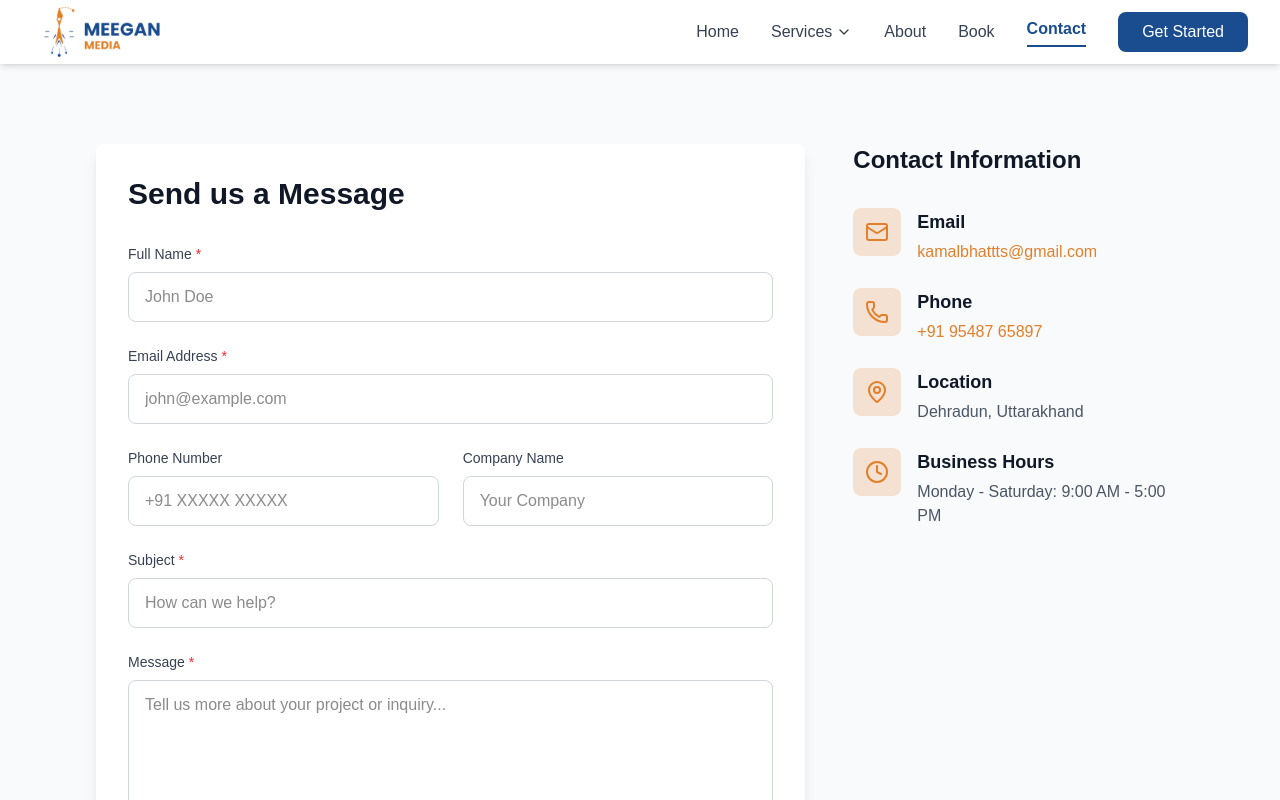
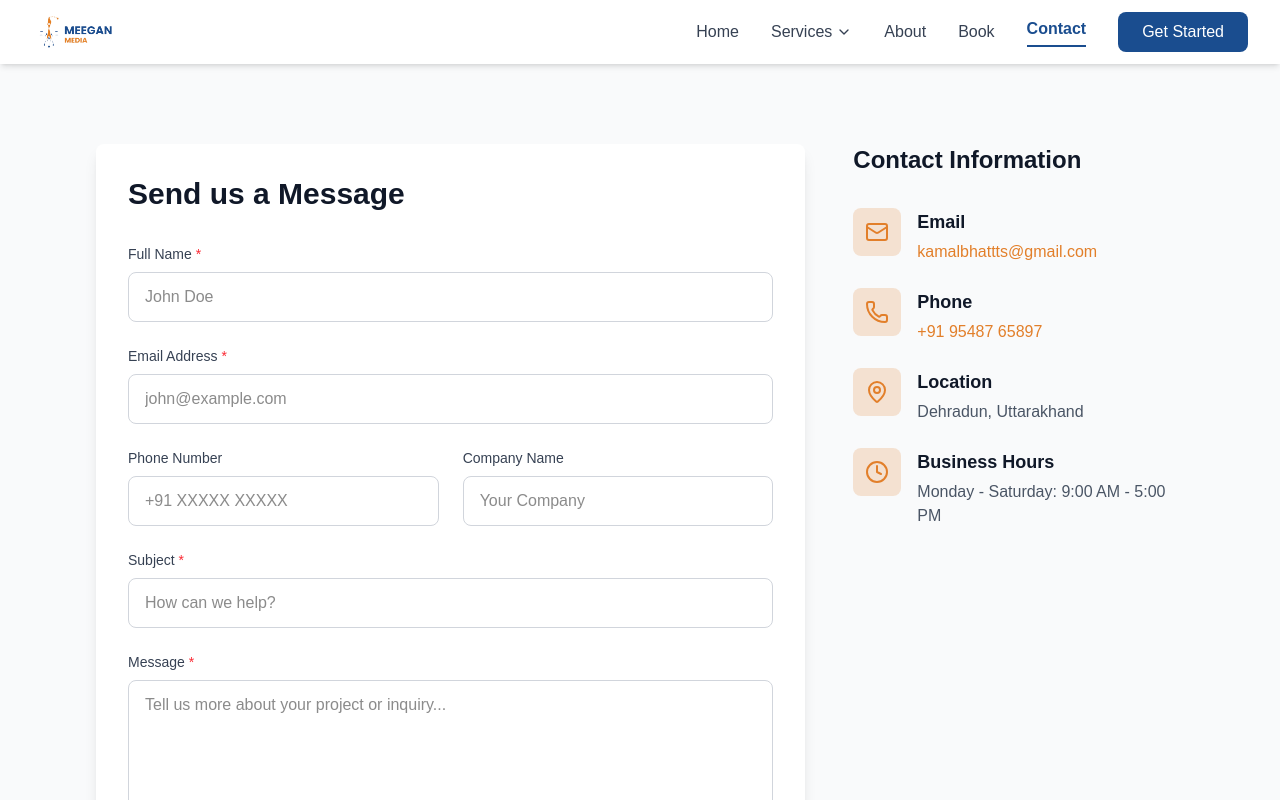
Before and after one commit to Vishwash-chauhan/kamalbhatt, a Next.js app: page /contact in a window 1280 px wide. Shown: the top 800 px of the page. Built offline with nearby package versions, Linux system fonts and the light colour scheme.

Commit message:
comented the non ready components

```diff
--- a/app/components/header.tsx
+++ b/app/components/header.tsx
@@ -45,9 +45,9 @@ export default function Header() {
             <Image
               src="/Meegan Media Logo.png"
               alt="Meegan Media Logo"
-              width={240}
-              height={80}
-              className="h-16 w-auto"
+              width={120}
+              height={40}
+              className="h-10 w-auto"
               priority
             />
           </Link>
--- a/app/contact/page.tsx
+++ b/app/contact/page.tsx
@@ -25,7 +25,7 @@ export default function ContactPage() {
         </div>
       </div>
       <Testimonials />
-      <Clients />
+      {/* <Clients /> */}
     </main>
 
   );
--- a/app/page.tsx
+++ b/app/page.tsx
@@ -15,9 +15,9 @@ export default function Home() {
       <ServicesSection />
       <AboutSection />
       <AboutMeeganMedia />
-      <Clients />
+      {/* <Clients /> */}
       <CTA />
-      <Blog />
+      {/* <Blog /> */}
       <Testimonials />
       <FAQSection
         title="Frequently Asked Questions"
--- a/app/services/[slug]/page.tsx
+++ b/app/services/[slug]/page.tsx
@@ -269,7 +269,7 @@ export default async function ServiceTemplate({ params }: ServicePageProps) {
           description={oneTimeServicesProps.description}
         />
       ) : null}
-      <Clients />
+      {/* <Clients /> */}
       <Testimonials />
       {/* FAQ Section */}
       {service.faqs?.length ? (
--- a/app/services/page.tsx
+++ b/app/services/page.tsx
@@ -257,7 +257,7 @@ export default function ServicesPage() {
         title="Launch faster with focused, fixed-scope work"
         description="Ideal for brands that need a quick setup or a strategic reset without a monthly retainer."
       />
-      <Clients />
+      {/* <Clients /> */}
       <Testimonials />
       <CTA />
     </main>
--- a/app/services/paid-ads/google-ads/page.tsx
+++ b/app/services/paid-ads/google-ads/page.tsx
@@ -350,7 +350,7 @@ export default function GoogleAdsPage() {
       <Testimonials />
 
       {/* Clients */}
-      <Clients />
+      {/* <Clients /> */}
 
       {/* CTA */}
       <CTA />
--- a/app/services/paid-ads/linkedin-ads/page.tsx
+++ b/app/services/paid-ads/linkedin-ads/page.tsx
@@ -296,7 +296,7 @@ export default function LinkedInAdsPage() {
       <Testimonials />
 
       {/* Clients */}
-      <Clients />
+      {/* <Clients /> */}
 
       {/* CTA */}
       <CTA />
--- a/app/services/paid-ads/meta-ads/page.tsx
+++ b/app/services/paid-ads/meta-ads/page.tsx
@@ -361,7 +361,7 @@ export default function MetaAdsPage() {
       <Testimonials />
 
       {/* Clients */}
-      <Clients />
+      {/* <Clients /> */}
 
       {/* CTA */}
       <CTA />
--- a/app/services/paid-ads/page.tsx
+++ b/app/services/paid-ads/page.tsx
@@ -200,7 +200,7 @@ export default function PaidAdsPage() {
         ]}
       />
 
-      <Clients />
+      {/* <Clients /> */}
       <Testimonials />
       {/* FAQ Section */}
       <FAQSection
```
